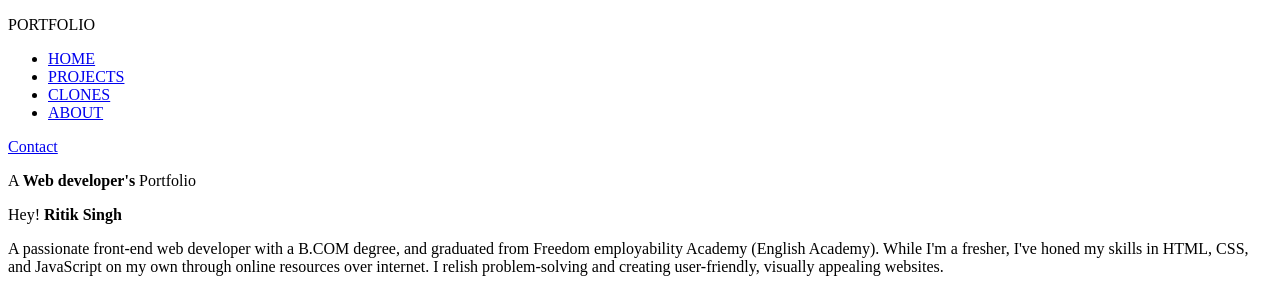
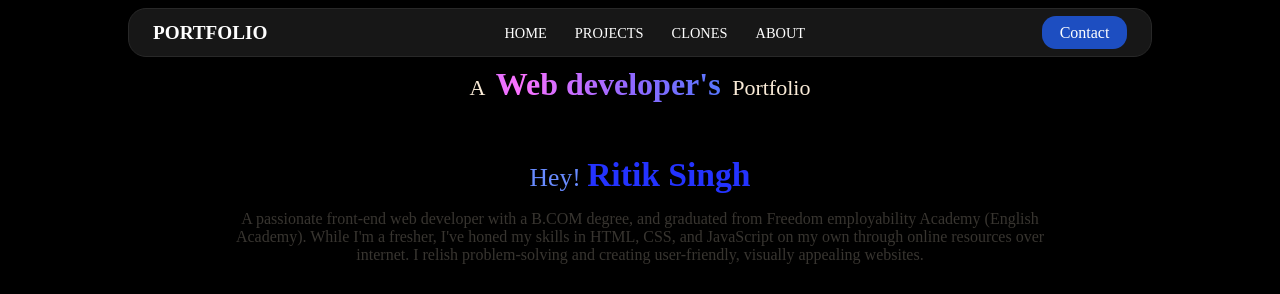
Before and after one commit to Ritiks26/Portfolio, a plain HTML site: page index.html in a window 1280 px wide. Shown: the top 294 px of the page. Drawn offline with Linux system fonts and the light colour scheme; files whose address does not match are found by name; a web font is replaced by a local one.

Commit message:
Update index.html

```diff
--- a/index.html
+++ b/index.html
@@ -5,7 +5,7 @@
     <meta name="viewport" content="width=device-width, initial-scale=1.0" />
     <link rel="preconnect" href="https://fonts.googleapis.com" />
     <link rel="preconnect" href="https://fonts.gstatic.com" crossorigin />
-    <link rel="stylesheet" href="/portfolio website/index.css" />
+    <link rel="stylesheet" href="index.css" />
     <link
       href="https://fonts.googleapis.com/css2?family=Georama:ital,wght@0,100..900;1,100..900&display=swap"
       rel="stylesheet"
```
